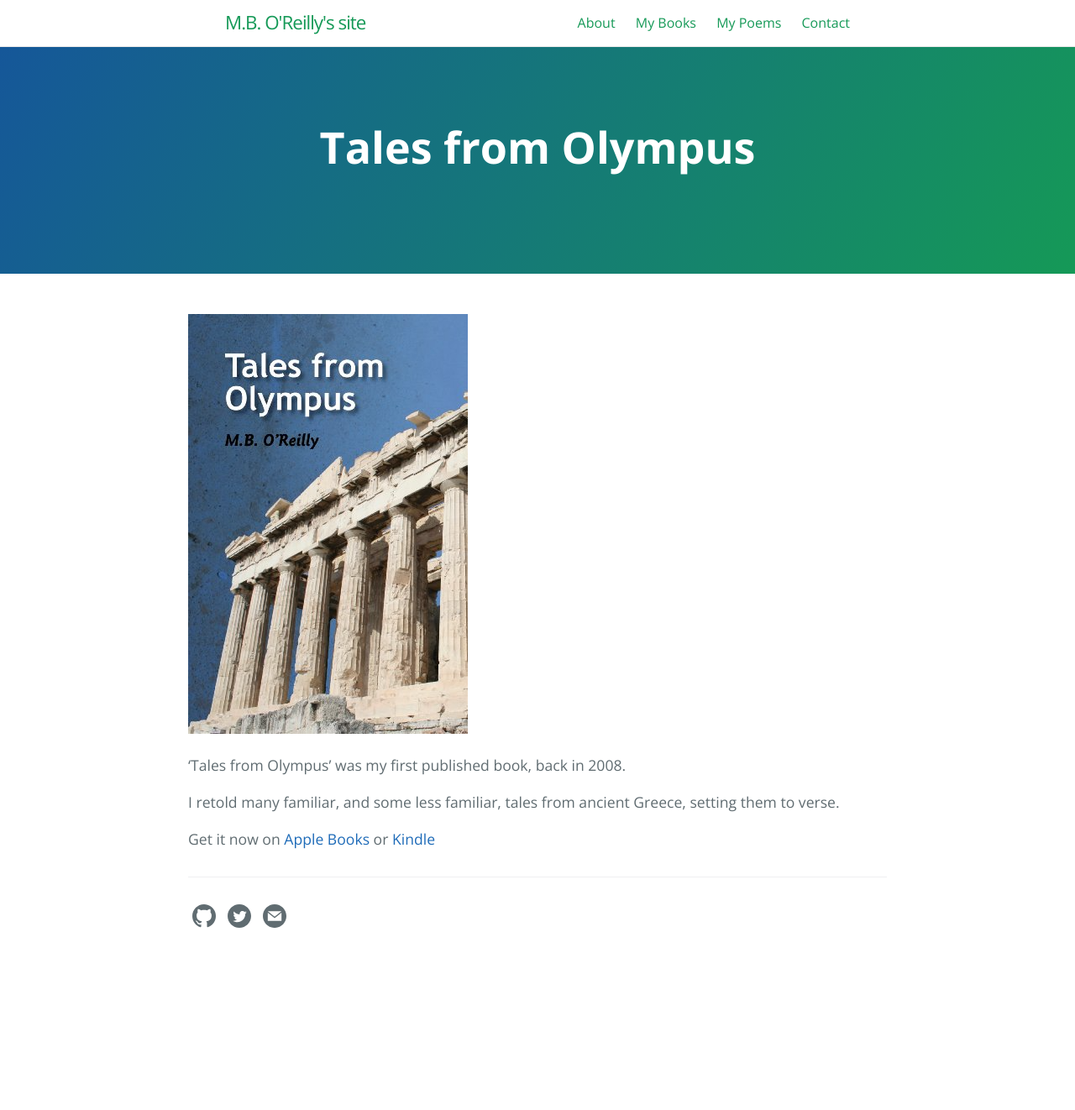
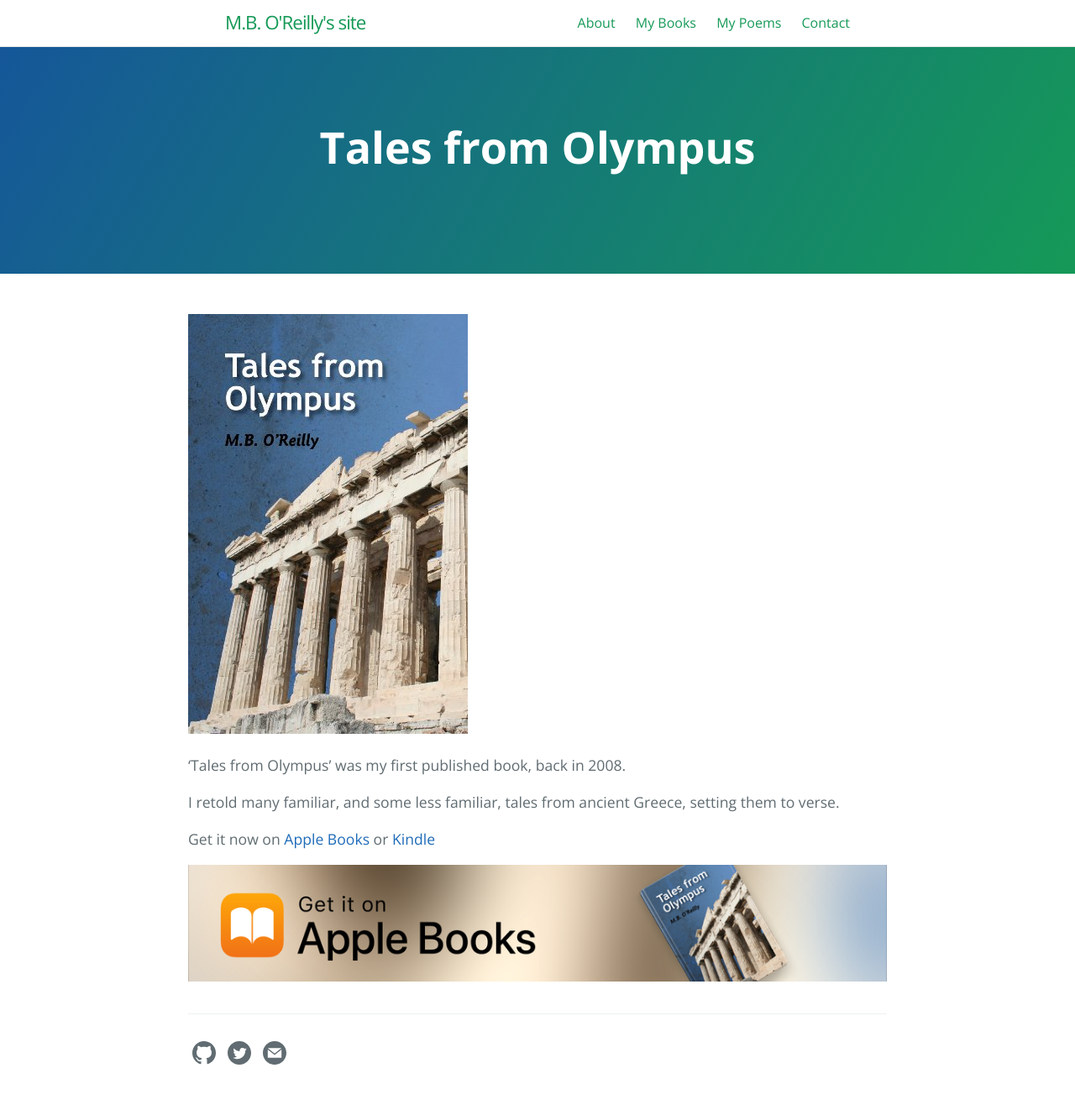
Before and after one commit to conoreilly/mbwebsite, a Jekyll site: the page built from _books/book-tales-from-olympus.md, in a window 1280 px wide. Shown: the whole page at 84% size. Built offline with Jekyll 4.4.1, drawn with Linux system fonts in a browser that asks for light colours; before the commit the page ends 1159 px from its top, so only the background shows below that.

Commit message:
Add Apple marketing images to Book pages

```diff
--- a/_books/book-tales-from-olympus.md
+++ b/_books/book-tales-from-olympus.md
@@ -11,3 +11,5 @@ date: 2008-03-01
 I retold many familiar, and some less familiar, tales from ancient Greece, setting them to verse.
 
 Get it now on [Apple Books](https://apple.co/3U01Gcc) or [Kindle](https://www.amazon.co.uk/Tales-Olympus-M-B-OReilly-ebook/dp/B0047O2PJO/ref=sr_1_4?crid=1E9OXRWVHQVOO&keywords=Tales+From+Olympus&qid=1666905126&qu=eyJxc2MiOiIwLjAwIiwicXNhIjoiMC4wMCIsInFzcCI6IjAuMDAifQ%3D%3D&s=digital-text&sprefix=tales+from+olympus%2Cdigital-text%2C136&sr=1-4)
+
+[![Tales from Olympus on Apple Books]({{ site.baseurl }}/images/Apple_Books_Tales_From_Olympus_300x50.png)](https://apple.co/3U01Gcc)
```
Also changed, not shown: _books/book-stella-christmas-family-tree.md (+3 -0 lines), images/Apple_Books_Stellas_Christmas_Family_Tree_300x50.png (added), images/Apple_Books_Tales_From_Olympus_300x50.png (added).
